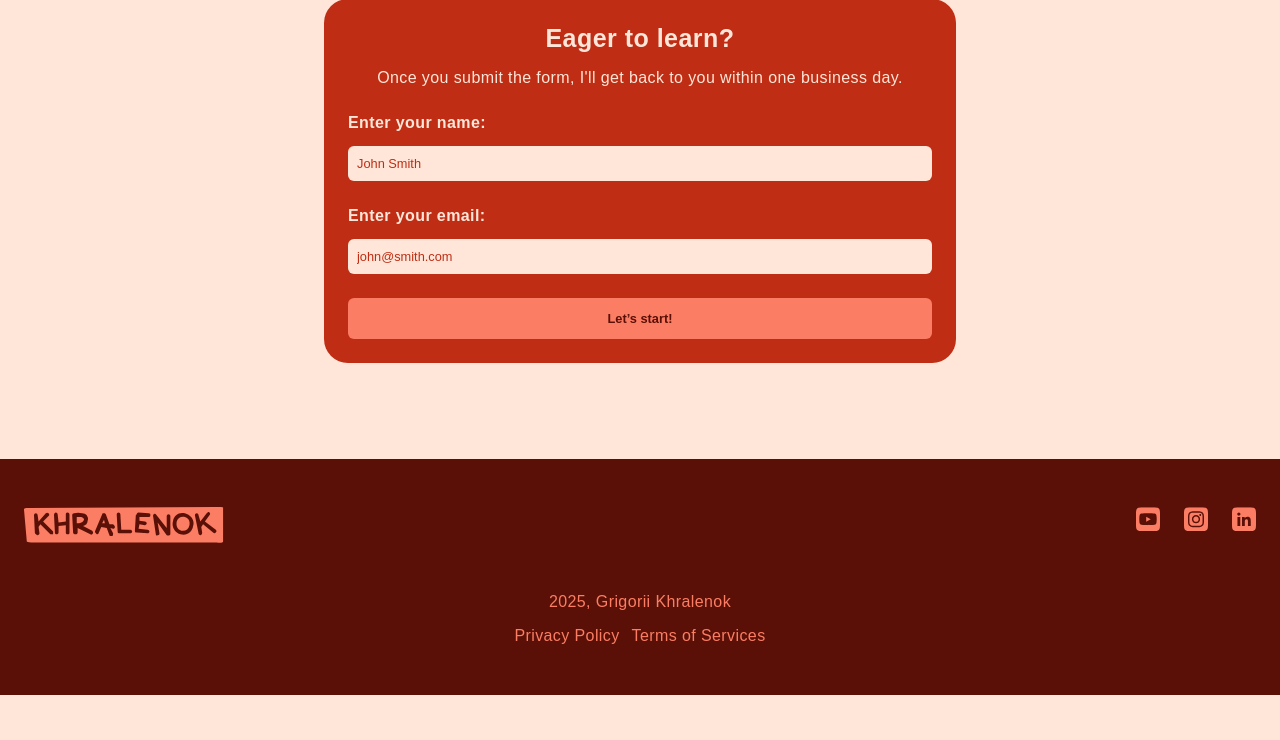
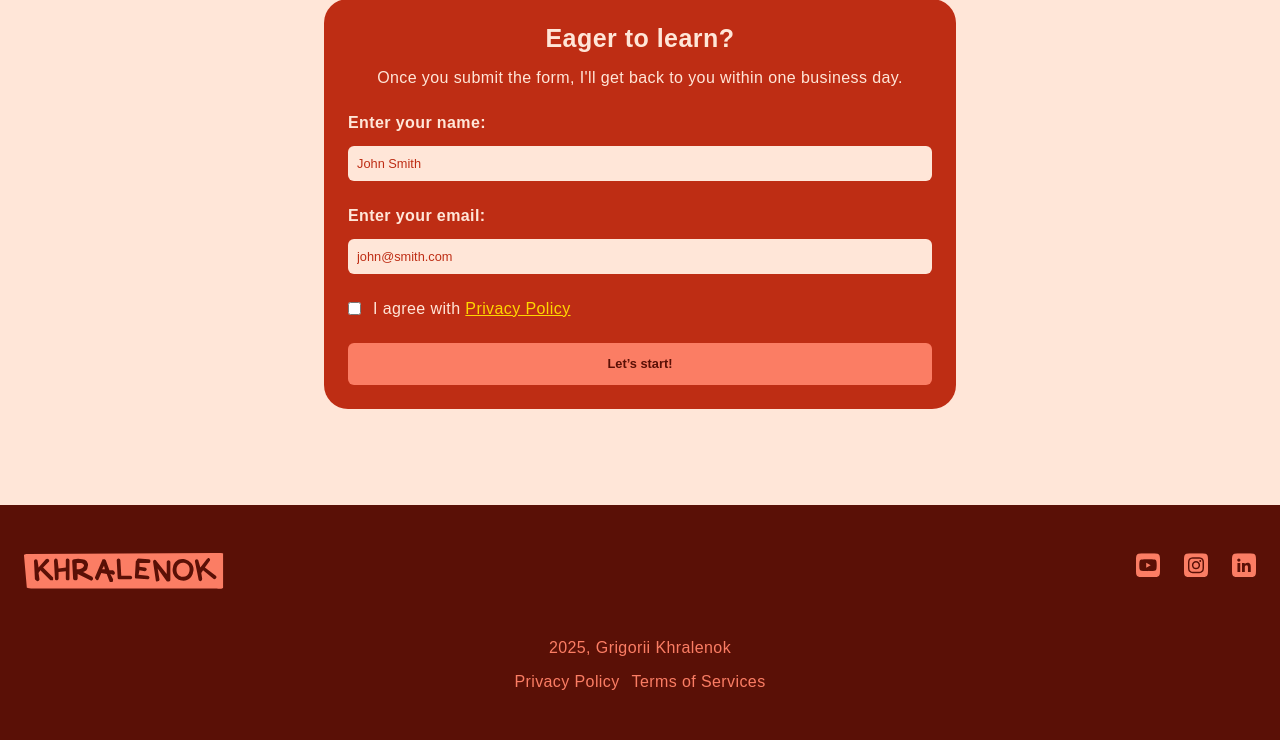
Before and after one commit to khralenok/khralenok.com, a WordPress theme: template themes/khralenok_com/front-page.php in a window 1280 px wide. Shown: the part 2456-3196 px from the top of the page. Before the commit the page ends 3151 px from the top, so only its background shows below. Run offline with PHP 8.4 and a stand-in for WordPress, Linux system fonts and the light colour scheme; the site name, menu and one post (Sample post) are stand-ins, and other content is empty.

Commit message:
Add Privacy policy checkbox to the form and include it's validation to script

```diff
--- a/themes/khralenok_com/css/landing.css
+++ b/themes/khralenok_com/css/landing.css
@@ -195,6 +195,14 @@
   }
 }
 
+label[for="privacy-policy"] {
+  font-weight: 400;
+}
+
+label[for="privacy-policy"] a:-webkit-any-link {
+  color: var(--color-accent);
+}
+
 #fav-power-ranger,
 label[for="fav-power-ranger"] {
   position: absolute;
--- a/themes/khralenok_com/front-page.php
+++ b/themes/khralenok_com/front-page.php
@@ -249,6 +249,10 @@
                   <label for="email">Enter your email:</label>
                   <input class="form-input" id="email" name="email" type="email" placeholder="john@smith.com" required>
               </div>
+              <div class="molecule">
+                <input type="checkbox" name="privacy-policy" id="privacy-policy" required>
+                <label for="privacy-policy">I agree with <a href="<?php echo get_permalink('3'); ?>">Privacy Policy</a></label>
+              </div>
               <label for="fav-power-ranger"></label>
               <input class="form-input" id="fav-power-ranger" name="fav-power-ranger" type="text" value="red">
               <div class="molecule"><input class="button" type="submit" value="Let’s start!"><span id="form-spinner" style="display:none;"></span></div>
--- a/themes/khralenok_com/functions.php
+++ b/themes/khralenok_com/functions.php
@@ -25,6 +25,10 @@ function create_contact(WP_REST_Request $request) {
     if(!empty($formData)){
         if($formData['fav_pow_ranger'] !== 'red'){
             return new WP_REST_Response(["success" => false, "error" => "Bot submission detected"], 400);
+        }
+
+        if($formData['privacy-policy'] !== 'true'){
+            return new WP_REST_Response(["success" => false, "error" => "Please, agree with Privacy Policy first"], 400);
         }
 
         if($formData['time'] < 2000){
--- a/themes/khralenok_com/scripts/formHandle.js
+++ b/themes/khralenok_com/scripts/formHandle.js
@@ -64,7 +64,11 @@ const formHandle = function () {
       return;
     }
 
-    if (formData.get("name") === "" || formData.get("email") === "") {
+    if (
+      formData.get("name") === "" ||
+      formData.get("email") === "" ||
+      formData.get("privacy-policy" === false)
+    ) {
       displayResult("Please, fill the firm first");
       return;
     }
```
